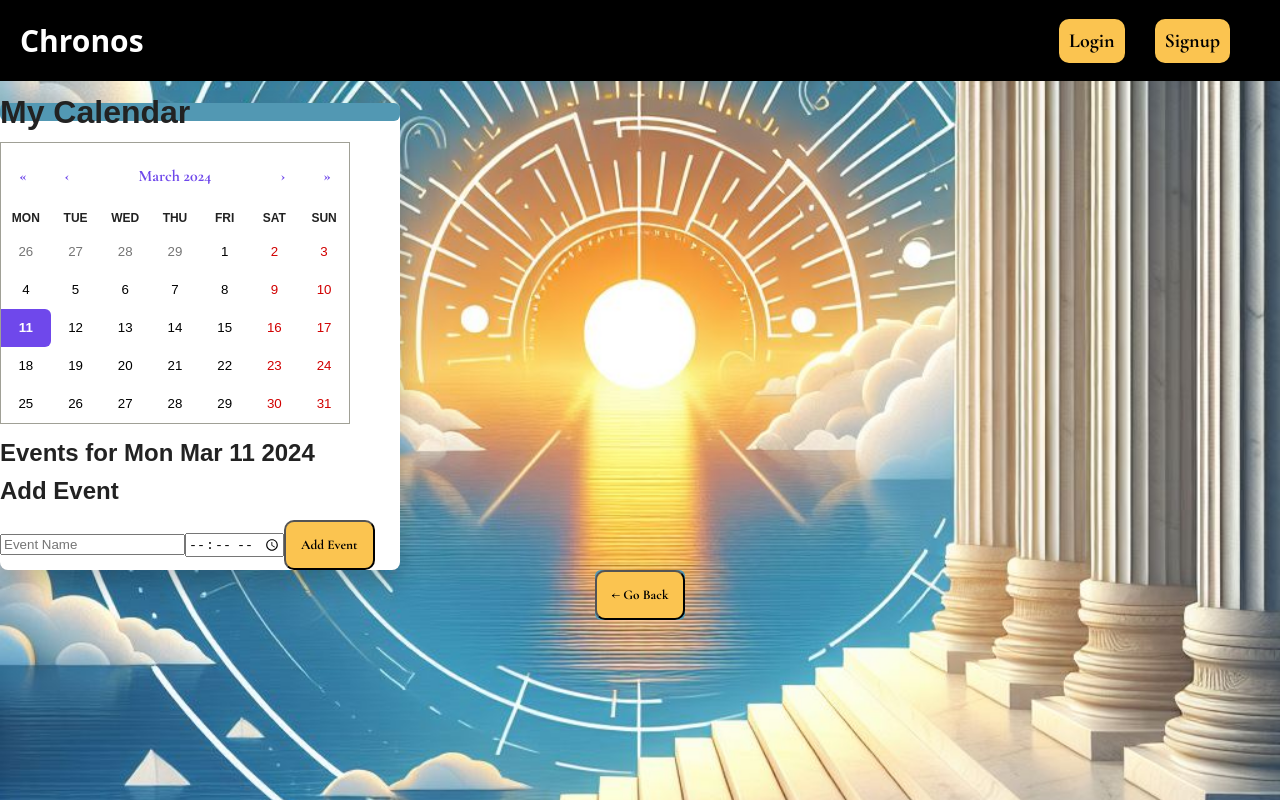
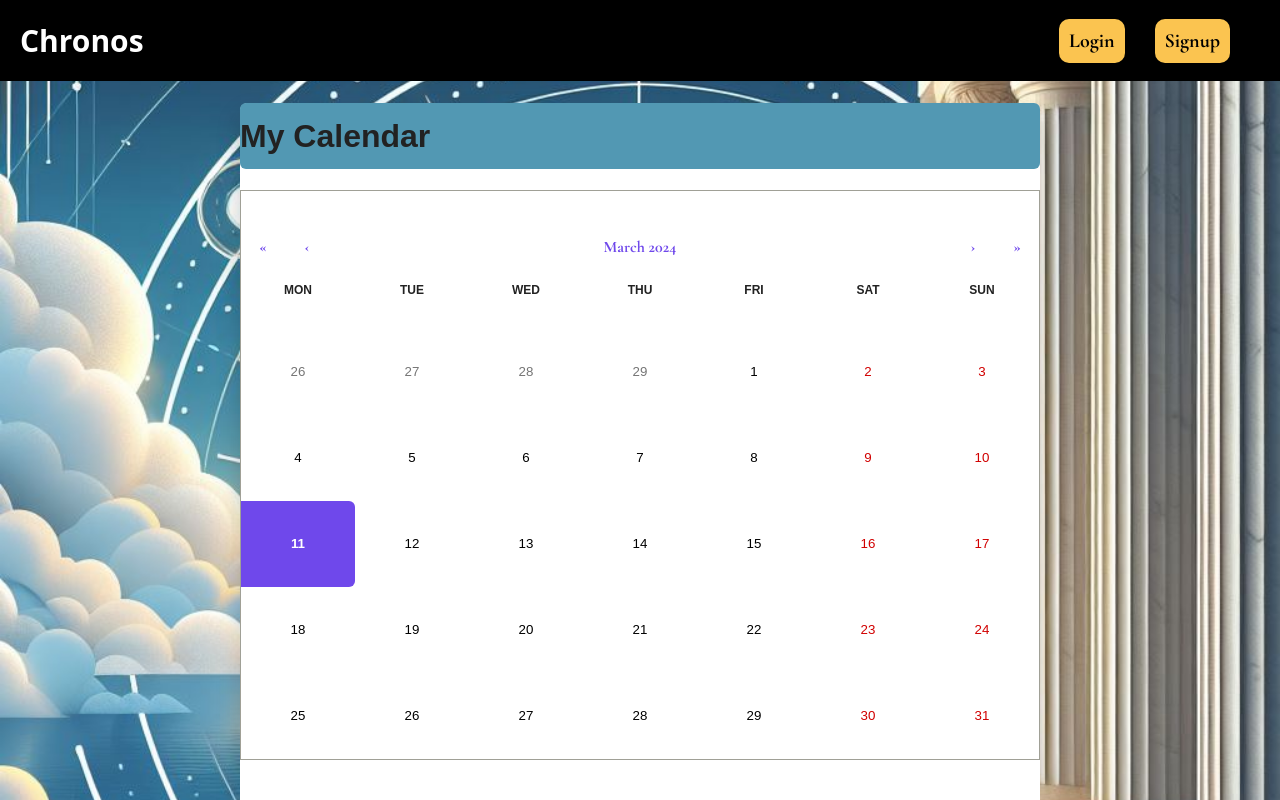
Before and after one commit to m-beke/chronos, a React (Vite) app in the folder client/: page /calendar in a window 1280 px wide. Shown: the top 800 px of the page. Built offline with nearby package versions, Linux system fonts and the light colour scheme; a web font is replaced by a local one.

Commit message:
added the style for the page to allign in the middle

```diff
--- a/client/src/App.css
+++ b/client/src/App.css
@@ -1,4 +1,4 @@
-.myCalendar {
+/* .myCalendar {
   max-width: 400px;
   max-height: 400px;
   background-color: white;
--- a/client/src/pages/MyCalendar.css
+++ b/client/src/pages/MyCalendar.css
@@ -5,7 +5,7 @@
   border: 2px solid black;
 } */
 
- .myCalendar {
+ /* .myCalendar {
   width: 400px;
   max-width: 100%;
   background-color: #fff;
@@ -14,7 +14,18 @@
   box-shadow: 0 12px 24px rgba(0, 0, 0, 0.2);
   font-family: Arial, Helvetica, sans-serif;
   line-height: 1.125em;
- }
+ } */
+ .myCalendar {
+  width: 100%;
+  max-width: 800px;
+  margin: 0 auto;
+  background-color: #fff;
+  color: #222;
+  border-radius: 8px;
+  box-shadow: 0 12px 24px rgba(0, 0, 0, 0.2);
+  font-family: Arial, Helvetica, sans-serif;
+  line-height: 4.125em;
+}
  .react-calendar__navigation button {
   color: #6f48eb;
   min-width: 44px;
@@ -100,4 +111,11 @@
   border-top-right-radius: 6px;
   border-bottom-right-radius: 6px;
   background-color: #5298B3;
- } */  */
+ }
+ .react-calendar, .react-calendar *, .react-calendar *:before, .react-calendar *:after {
+  -moz-box-sizing: border-box;
+  -webkit-box-sizing: border-box;
+  box-sizing: border-box;
+  line-height: unset;
+  width: unset;
+}
```
